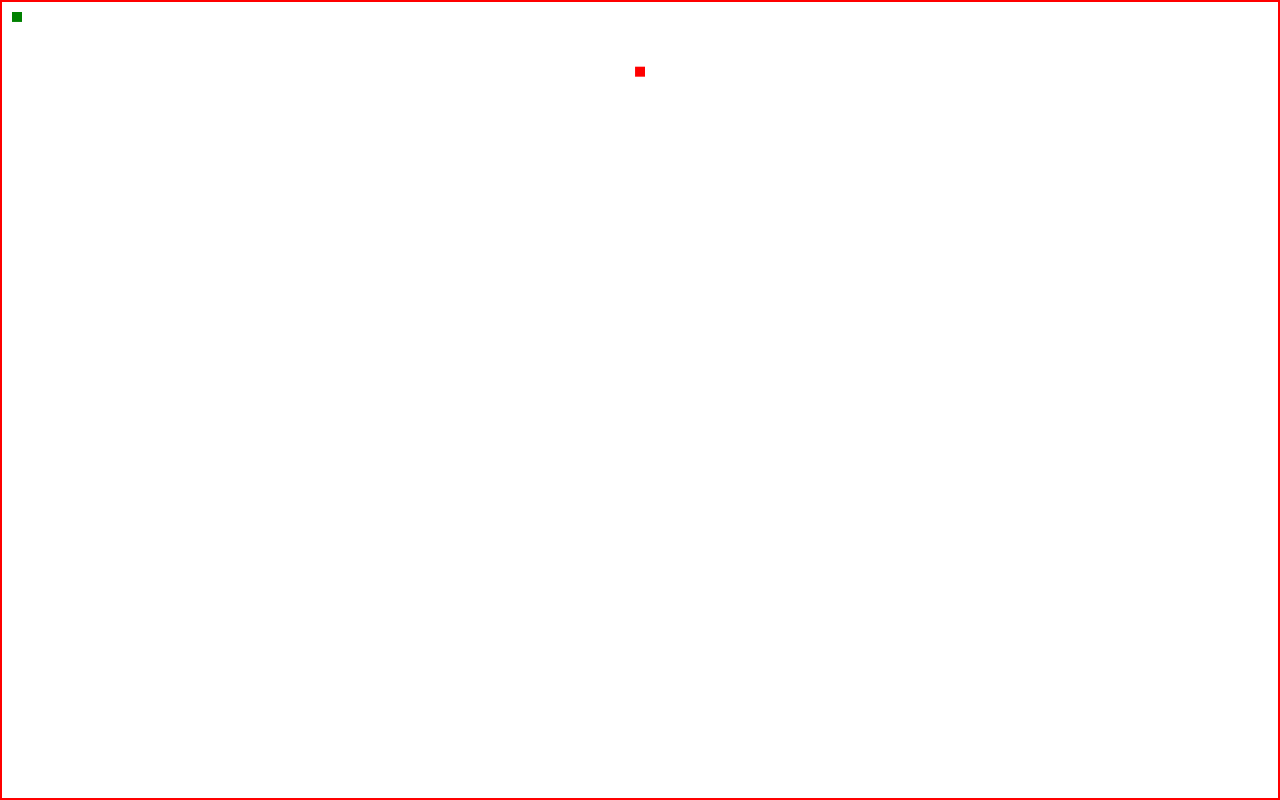
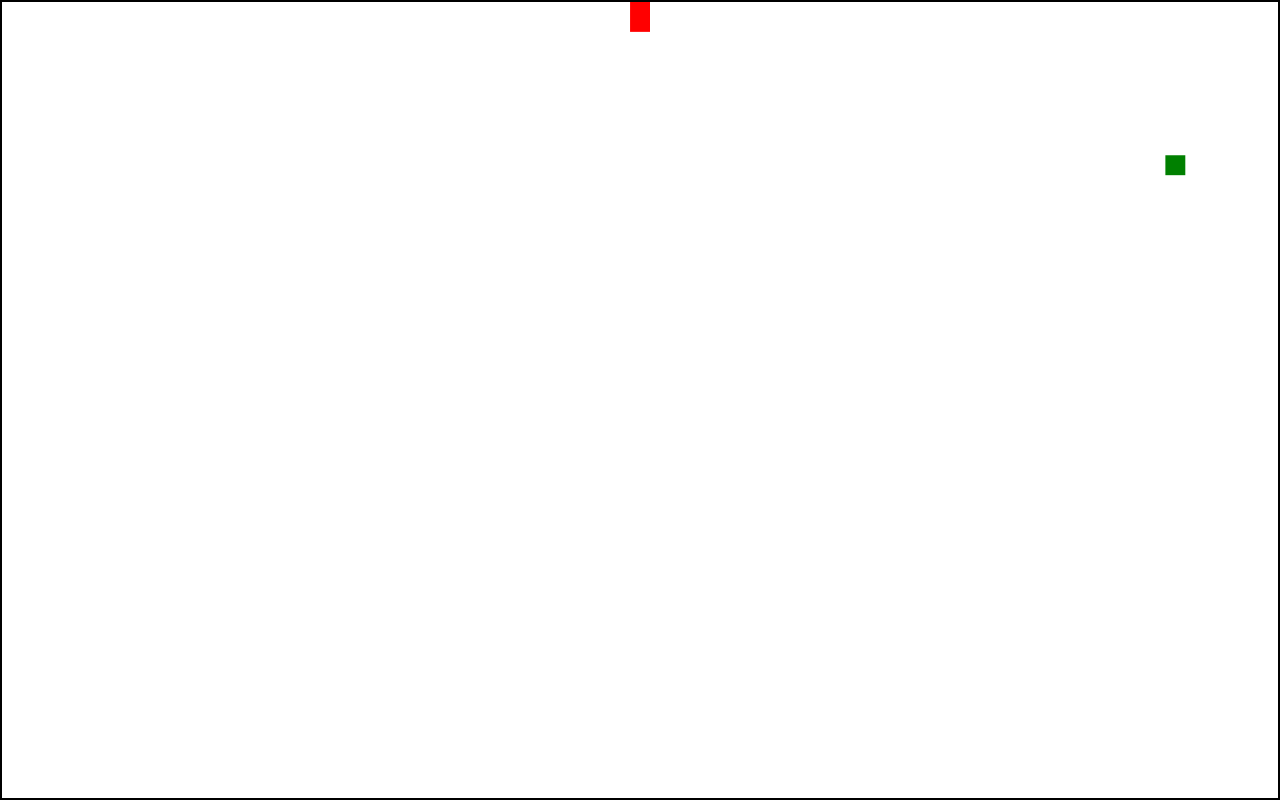
Before and after one commit to exlef/web, a website with bundled scripts: page snake/index.html in a window 1280 px wide. Built offline with nearby package versions, Linux system fonts and the light colour scheme.

Commit message:
complete game

```diff
--- a/snake/index.html
+++ b/snake/index.html
@@ -18,7 +18,7 @@
             left: 0;
             width: 100vw;
             height: 100vh;
-            border: 2px solid red;
+            border: 2px solid black;
             box-sizing: border-box;
             /* Ensures the border is included in the size */
         }
--- a/snake/src/index.ts
+++ b/snake/src/index.ts
@@ -41,6 +41,23 @@ function checkSquareCollision(squareA: Square, squareB: Square): boolean
     squareA.pos.y < squareB.pos.y + squareB.width &&
     squareA.pos.y + squareA.width > squareB.pos.y
     );
+}
+
+// Random number between 0 (inclusive) and 1 (exclusive)
+const random = Math.random();
+
+// Random number between min (inclusive) and max (exclusive)
+function getRandomNumber(min: number, max: number): number
+{
+    return Math.random() * (max - min) + min;
+}
+
+// Random integer between min (inclusive) and max (inclusive)
+function getRandomInt(min: number, max: number): number
+{
+    min = Math.ceil(min);
+    max = Math.floor(max);
+    return Math.floor(Math.random() * (max - min + 1)) + min;
 }
 
 class Vector2
@@ -177,8 +194,9 @@ class Snake
     }
 }
 
-const snake = new Snake(10, (canvas.width - 10) / 2, (canvas.height - 10) / 2);
-const food = new Square(new Vector2(10,10), 10);
+const snakeSquareWidth = 20;
+const snake = new Snake(snakeSquareWidth, (canvas.width - snakeSquareWidth) / 2, (canvas.height - snakeSquareWidth) / 2);
+const food = new Square(new Vector2((canvas.width - snakeSquareWidth ) / 2, canvas.height / 2 - 100), snakeSquareWidth);
 
 let lastTime = performance.now();
 let deltaTime: number;
@@ -200,11 +218,18 @@ function gameLoop(): void
 
     if(checkSquareCollision(snake.squares[0], food))
     {
-        food.pos.x = 100;
-        food.pos.y = 10;
+        snake.addSegment();
+        food.pos.x = getRandomInt(0, canvas.width);
+        food.pos.y = getRandomInt(0, canvas.height);
     }
 
-    requestAnimationFrame(gameLoop);
+
+    const head = snake.squares[0];
+    const check = (head.pos.x > canvas.width || head.pos.x < 0 || head.pos.y > canvas.height || head.pos.y <0);
+    if(!check)
+    {
+        requestAnimationFrame(gameLoop);
+    }
 }
 
 gameLoop();
```
